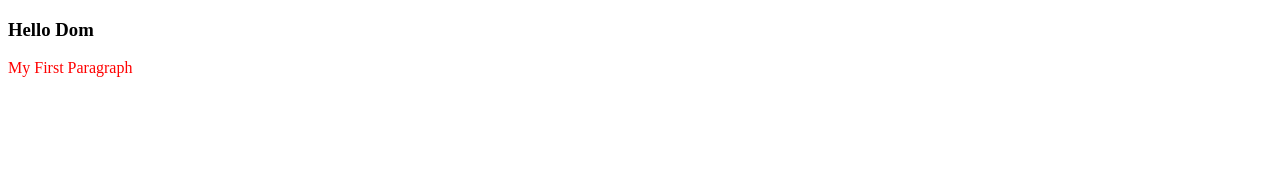
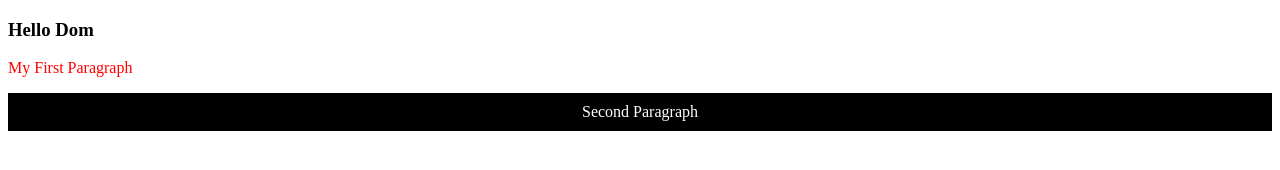
Before and after one commit to jibon969/JavaScript-Pratice, a plain HTML site: page 00-DOM/02-elements.html in a window 1280 px wide. Drawn offline with Linux system fonts and the light colour scheme.

Commit message:
added style get element

```diff
--- a/00-DOM/02-elements.html
+++ b/00-DOM/02-elements.html
@@ -11,10 +11,16 @@
     <main>
         <h3>Hello Dom</h3>
         <p id="first">My First Paragraph</p>
+        <p id="second">Second Paragraph</p>
     </main>
     <script>
         document.getElementById('first').style.color = "red";
-        console.log(document.getElementsByTagName('main'))
+        // console.log(document.getElementsByTagName('main'))
+        var second = document.getElementById('second');
+        second.style.backgroundColor = "black";
+        second.style.color = "white";
+        second.style.padding = "10px";
+        second.style.textAlign = "center"
     </script>
 </body>
 </html>
```
